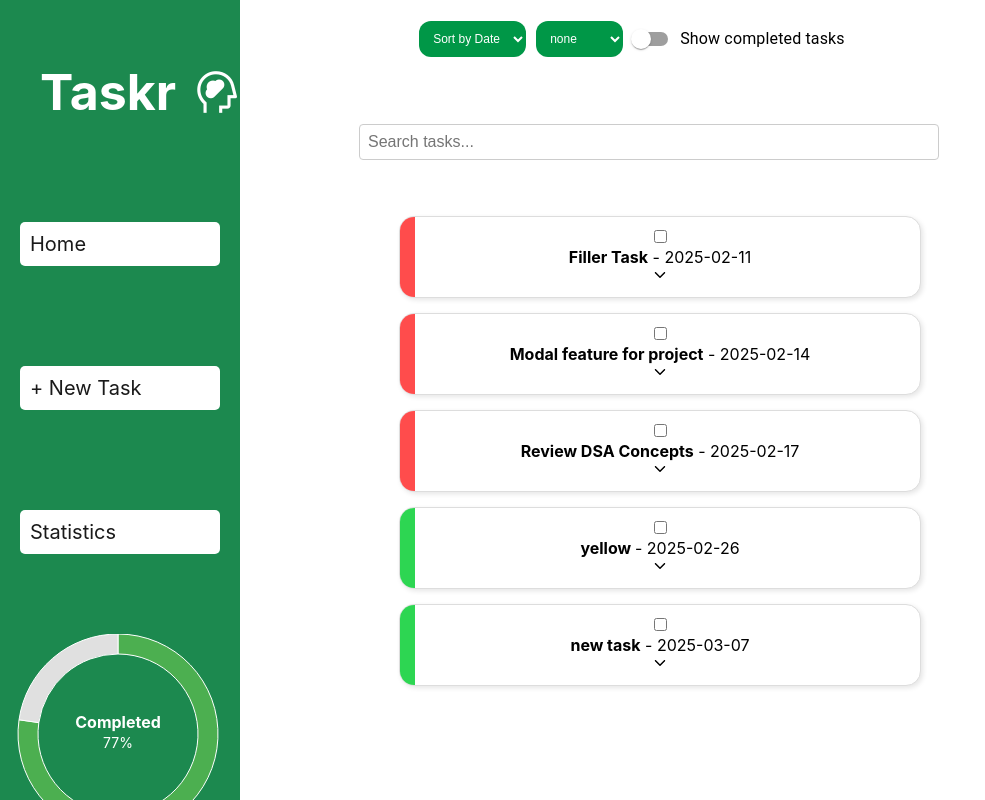
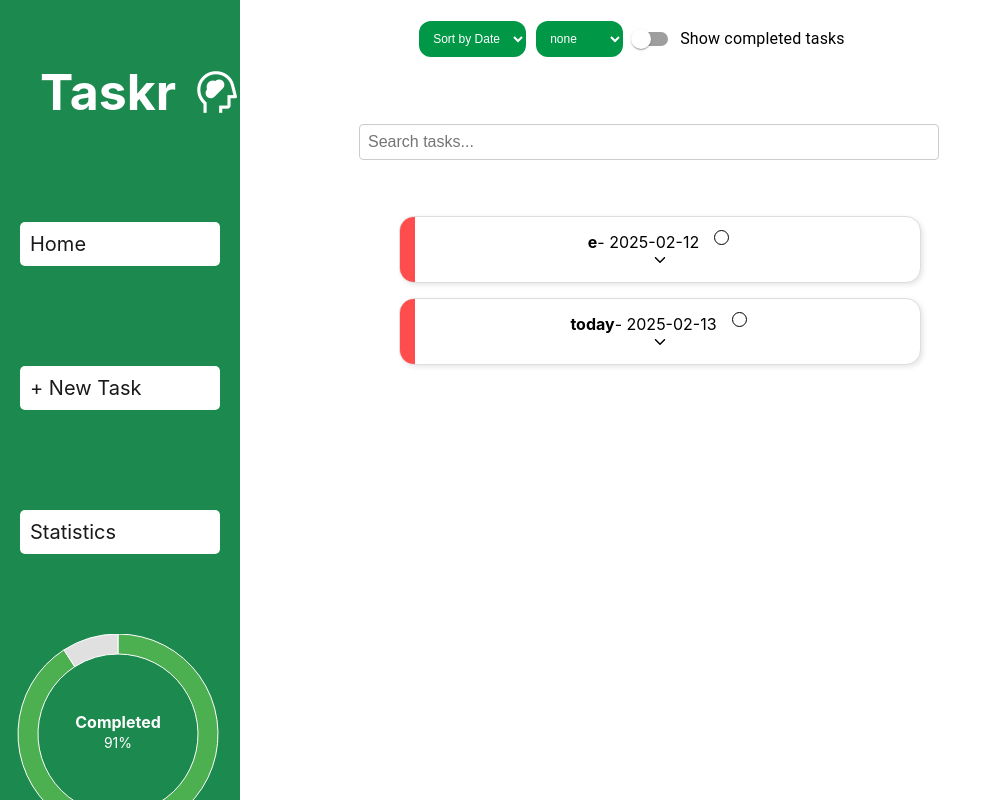
Before and after one commit to BlairCrumbly/taskr, a React (Create React App) app: page / in a window 1280 px wide. Shown: the whole page, without its empty margins (0-985 px from the left). Built offline with nearby package versions, Linux system fonts and the light colour scheme; data requests are answered from the project's data file; a web font is replaced by a local one.

Commit message:
added strikehrough upon completion and fadeout feature

```diff
--- a/db.json
+++ b/db.json
@@ -14,7 +14,7 @@
       "dueDate": "2025-02-17",
       "description": "Practice LeetCode problems on arrays and linked lists.",
       "estimatedTime": "2 hours",
-      "completed": false
+      "completed": true
     },
     {
       "id": "3",
@@ -30,7 +30,7 @@
       "description": "Adding modal for the task that holds due date, details, and estimated time.",
       "dueDate": "2025-02-14",
       "estimatedTime": "1",
-      "completed": false
+      "completed": true
     },
     {
       "id": "5ad1",
@@ -46,7 +46,7 @@
       "description": "meow meow meow meow meow meow meow meow meow meow",
       "dueDate": "2025-02-11",
       "estimatedTime": "1",
-      "completed": false
+      "completed": true
     },
     {
       "id": "60cf",
@@ -54,7 +54,7 @@
       "description": "e",
       "dueDate": "2025-02-12",
       "estimatedTime": "1",
-      "completed": true
+      "completed": false
     },
     {
       "id": "94d3",
@@ -70,7 +70,7 @@
       "description": "e",
       "dueDate": "2025-02-13",
       "estimatedTime": "1",
-      "completed": true
+      "completed": false
     },
     {
       "id": "30d7",
@@ -78,7 +78,7 @@
       "description": "yeller",
       "dueDate": "2025-02-26",
       "estimatedTime": "1",
-      "completed": false
+      "completed": true
     },
     {
       "id": "f2ba",
@@ -158,7 +158,7 @@
       "description": "new task",
       "dueDate": "2025-03-07",
       "estimatedTime": "1",
-      "completed": false
+      "completed": true
     },
     {
       "id": "1661",
--- a/src/App.js
+++ b/src/App.js
@@ -38,27 +38,48 @@ function App() {
   }
 //! patches when task is completed
 const handleTaskCompletion = (taskId, completed) => {
-    fetch(`http://localhost:3001/tasks/${taskId}`,
-      {
+  setTasks((prevTasks) =>
+    prevTasks.map((task) =>
+      task.id === taskId
+        ? { ...task, fadingOut: true, addingLineThrough: !completed }
+        : task
+    )
+  );
+
+  setTimeout(() => {
+    fetch(`http://localhost:3001/tasks/${taskId}`, {
       method: "PATCH",
       headers: {
         "Content-Type": "application/json",
       },
       body: JSON.stringify({
-          completed: !completed
+        completed: !completed,
+      }),
     })
-      }
+      .then((response) => response.json())
+      .then(() => {
+        setTasks((prevTasks) =>
+          prevTasks.map((task) =>
+            task.id === taskId
+              ? { ...task, completed: !task.completed, fadingOut: false, addingLineThrough: false }
+              : task
           )
-    .then(response => response.json())
-    .then(() => {
-      setTasks((prevtasks) =>
-        prevtasks.map((task) =>
-          task.id === taskId ? { ...task, completed: !task.completed } : task
-        ))
-    })
+        );
+      });
+  }, 500); // Delay animation before updating state
+};
 
 
-  }
+
+
+
+
+
+
+
+
+
+
 
   return (
 
--- a/src/components/TaskCard.js
+++ b/src/components/TaskCard.js
@@ -9,34 +9,44 @@ const TaskCard = ({task, handleTaskCompletion, priorityClass}) => {
     const toggleDetails = () =>{
         setIsOpen(previsOpen => !previsOpen)
     }
+  // Only apply strike-through when transitioning from uncompleted to completed
 
-    return(
-        <li className={`taskcard ${priorityClass}`} key={task.id}>
+
+  return (
+<li
+  className={`taskcard ${priorityClass} ${task.fadingOut ? "fade-out" : "fade-in"}`} // Apply fade effect
+  key={task.id}
+>
   <div className="priority-strip"></div>
 
-        <div className="checkbox">
+  <div className="task-header">
+    {/* Apply strike-through when the task transitions from uncompleted to completed */}
+    <strong className={task.addingLineThrough ? "crossed-out" : ""}>
+      {task.name}
+    </strong>
+    - {task.dueDate}
+
     <input
       type="checkbox"
       checked={task.completed}
       onChange={() => handleTaskCompletion(task.id, task.completed)}
+      className="task-checkbox"
     />
   </div>
 
-        <div className="task-header">
-          <strong>{task.name}</strong> - {task.dueDate}
-        </div>
   <div onClick={toggleDetails}>
-            {isOpen ? <IoIosArrowUp />: <IoIosArrowDown/>}
+    {isOpen ? <IoIosArrowUp /> : <IoIosArrowDown />}
   </div>
 
   <div className={`task-details ${isOpen ? "open" : "closed"}`}>
     <p>{task.description}</p>
     <span>Estimated Time: {task.estimatedTime} hrs</span>
   </div>
+</li>
 
-      </li>
-    );
-  };
+
+
+  )}
 
 
 
--- a/src/styles/TaskList.css
+++ b/src/styles/TaskList.css
@@ -34,6 +34,10 @@
 
 }
 
+/* Base taskcard styling */
+/* General task card styling */
+/* Default taskcard styling */
+/* Default taskcard styling */
 .taskcard {
   list-style-type: none;
   margin-bottom: 15px;
@@ -44,12 +48,57 @@
   align-items: center;
   position: relative;
   overflow: hidden;
-  background-color:  white;
+  background-color: white;
   width: 500px;
+  opacity: 1;
+  transition: opacity 2s ease-in-out, transform 2s ease-in-out; /* Ensure transition is here */
+}
 
 
+/* Fade-out effect */
+/* Cross out effect when completed */
+.crossed-out {
+  text-decoration: line-through;
+  color: gray;
+  transition: text-decoration 0.3s ease-in-out, color 0.3s ease-in-out;
 }
 
+/* Fade out animation when task is checked */
+.fade-out {
+  opacity: 0;
+  transform: scale(0.9);
+  transition: opacity 0.5s ease-in-out, transform 0.5s ease-in-out;
+}
+
+/* Fade back in when task is unchecked */
+.fade-in {
+  opacity: 1;
+  transform: scale(1);
+  transition: opacity 0.5s ease-in-out, transform 0.5s ease-in-out;
+}
+
+
+
+
+
+/* Checkbox style */
+.task-checkbox {
+  width: 15px;
+  height: 15px;
+  border-radius: 50%;
+  border: 0.5px solid #000000;
+  appearance: none;
+  cursor: pointer;
+  transition: all 0.3s ease-in-out;
+  margin-left: 15px;
+}
+
+.task-checkbox:checked {
+  background-color: #041f10; /* Green fill when checked */
+  border: 2px solid #020a06; /* Darker green border */
+}
+
+/* Task details styling */
 .task-details {
   max-height: 0;
   opacity: 0;
@@ -61,6 +110,18 @@
   max-height: 200px; /* Adjust based on expected content height */
   opacity: 1;
 }
+
+
+
+
+/* Cross out effect when task is completed */
+/* Cross out effect when task is completed */
+/* Fade-out effect when unchecking */
+
+
+
+
+
 
 .TaskList ul li p{
   width: 80%;
```
Lines whose indentation alone changed are shown as unchanged.
